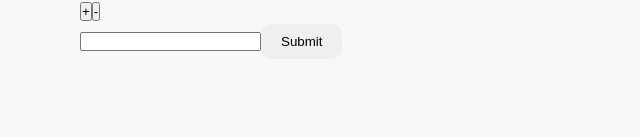
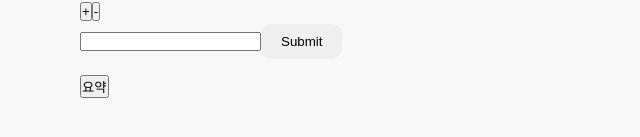
Before and after one commit to HBNU-SWUNIV/come-capstone24-converter, a Next.js app in the folder 003 Code/converter/: page /upload in a window 1280 px wide. Shown: the part 981-1118 px from the top of the page, without its empty margins (0-640 px from the left). Built offline with nearby package versions, Linux system fonts and the light colour scheme.

Commit message:
add summarize

```diff
--- a/003 Code/converter/app/upload/page.tsx
+++ b/003 Code/converter/app/upload/page.tsx
@@ -15,7 +15,8 @@ export default function UploadPage(){
     const [pageNumber, setPageNumber] = useState(1); // 현재 페이지
     const [pageScale, setPageScale] = useState(1); // 페이지 스케일
     const [selectedText, setSelectedText] = useState(''); // 드래그하여 선택된 텍스트
-    const [translatedText, setTranslatedText] = useState(''); // 변환 텍스트
+    const [translatedText, setTranslatedText] = useState(''); // 번역 텍스트
+    const [summarizedText, setSummarizedText] = useState(''); // 요약 텍스트
 
     function onDocumentLoadSuccess({numPages}) {
         console.log(`numPages ${numPages}`);
@@ -58,6 +59,23 @@ export default function UploadPage(){
             setTranslatedText(data.translatedText);
         } catch (error) {
             console.error('Error translating text:', error);
+        }
+    };
+
+    const summarizePaper = async (imageurl) => {
+        try {
+            console.log(imageurl)
+            const response = await fetch("192.168.0.200:2000/summ", {
+                method: 'POST',
+                headers: { 'Content-Type': 'application/json' },
+                body: JSON.stringify({ url: imageurl }),
+
+            });
+            const data = await response.json();
+            setSummarizedText(data.summarized);
+            console.log(data.summarized);
+        } catch (error) {
+            console.error('Error summarizing text: ', error)
         }
     };
 
@@ -110,7 +128,18 @@ export default function UploadPage(){
             )}
               <div>
                 <Send></Send>
-            </div>
+              </div>
+              <div>
+                <button onClick={() => {
+                    summarizePaper(imageurl)
+                }}> 요약 </button>
+              </div>
+              {summarizedText && (
+                <div>
+                    <h2>Summarize</h2>
+                    <p>{summarizedText}</p>
+                </div>
+              )}
         </>
     );
 
--- /dev/null
+++ b/003 Code/converter/next.config.js
@@ -0,0 +1,13 @@
+/** @type {import('next').NextConfig} */
+const nextConfig = {
+    reactStrictMode: true,
+    swcMinify: true,
+    async rewrites() {
+      return [
+        {
+          source: "/:path*",
+          destination: "0.0.0.0:2000/:path*",
+        },
+      ];
+    },
+  };
```
